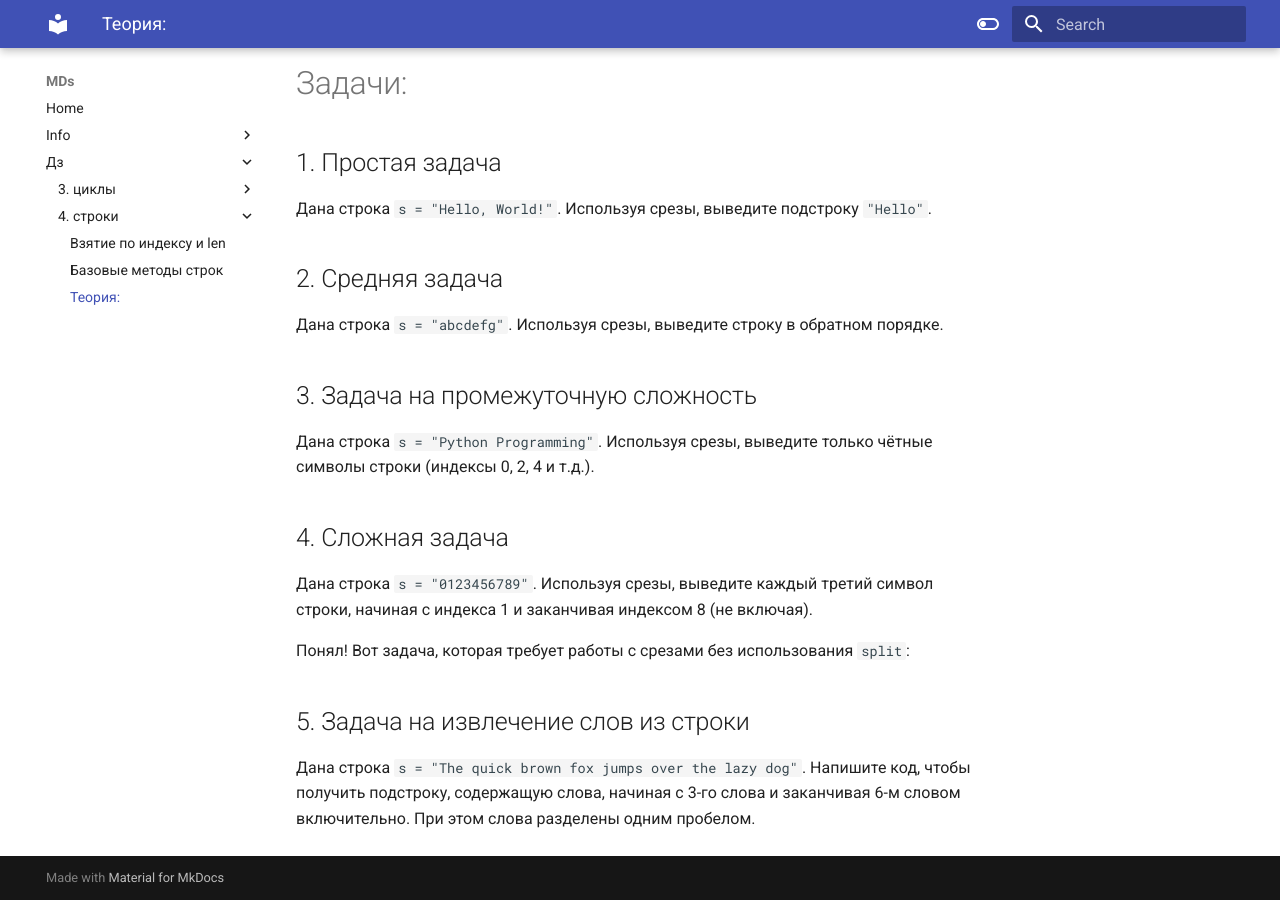
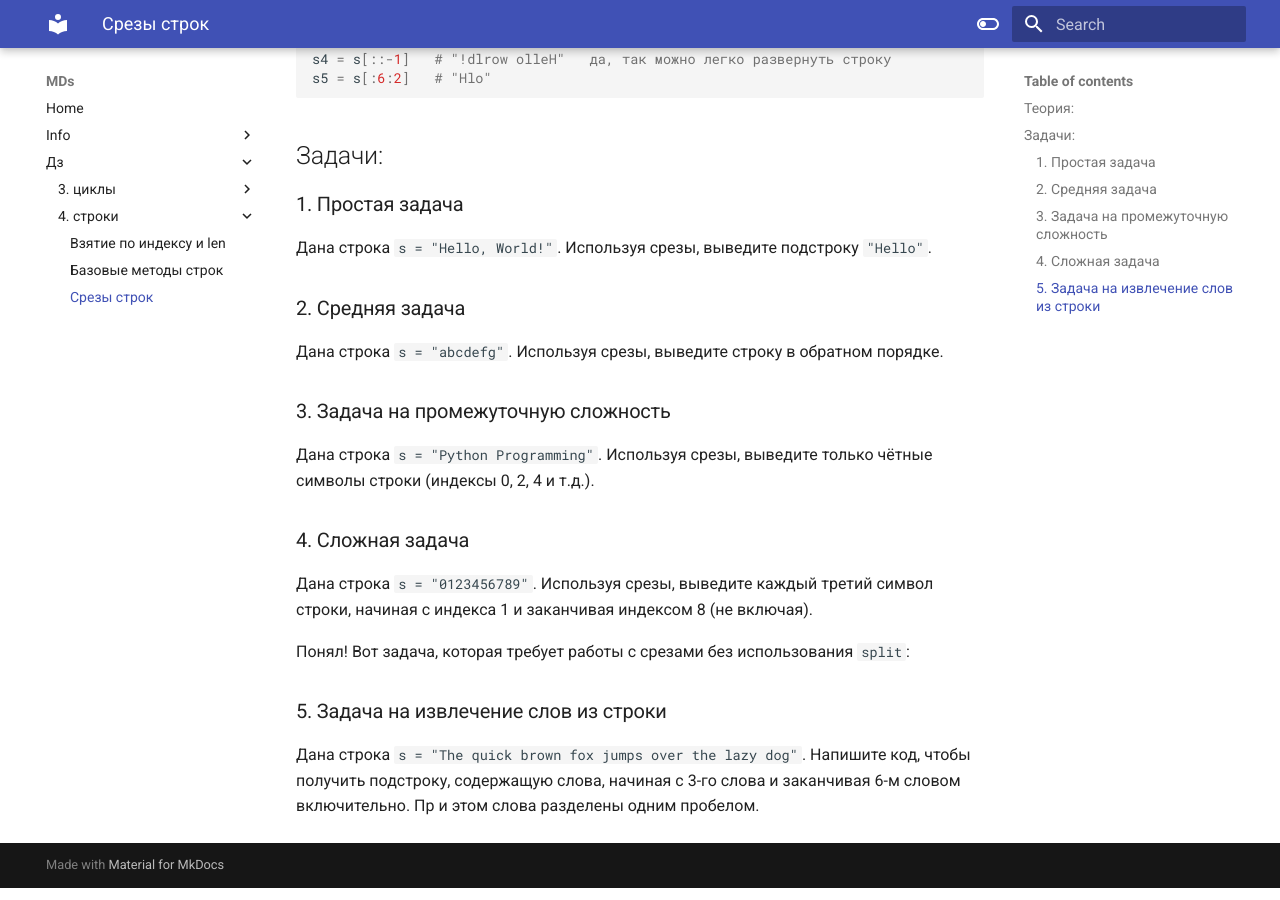
Before and after one commit to Ya4alex/MDs, an MkDocs documentation site: the page built from docs/Дз/4. строки/Срезы.md, in a window 1280 px wide and 900 px high, scrolled down 698 px. Built offline with MkDocs 1.6.1 and Material for MkDocs 9.7.7, drawn with Linux system fonts in a browser that asks for light colours.

Commit message:
Срезы2

````diff
--- a/docs/Дз/4. строки/Срезы.md
+++ b/docs/Дз/4. строки/Срезы.md
@@ -1,4 +1,5 @@
-# Теория:
+# Срезы строк
+## Теория:
 
 Срезы строк позволяют получить подстроки, используя синтаксис `строка[начало:конец:шаг]`. Это похоже на диапазон, который можно задать в цикле `for i in range()`.
 
@@ -19,21 +20,22 @@ s4 = s[::-1]   # "!dlrow olleH"   да, так можно легко разве
 s5 = s[:6:2]   # "Hlo"
 ```
 
-# Задачи:
+## Задачи:
 
-## 1. Простая задача
+### 1. Простая задача
    Дана строка `s = "Hello, World!"`. Используя срезы, выведите подстроку `"Hello"`.
 
-## 2. Средняя задача
+### 2. Средняя задача
    Дана строка `s = "abcdefg"`. Используя срезы, выведите строку в обратном порядке.
 
-## 3. Задача на промежуточную сложность
+### 3. Задача на промежуточную сложность
    Дана строка `s = "Python Programming"`. Используя срезы, выведите только чётные символы строки (индексы 0, 2, 4 и т.д.).
 
-## 4. Сложная задача
+### 4. Сложная задача
    Дана строка `s = "0123456789"`. Используя срезы, выведите каждый третий символ строки, начиная с индекса 1 и заканчивая индексом 8 (не включая).
 
 Понял! Вот задача, которая требует работы с срезами без использования `split`:
 
-## 5. Задача на извлечение слов из строки
-Дана строка `s = "The quick brown fox jumps over the lazy dog"`. Напишите код, чтобы получить подстроку, содержащую слова, начиная с 3-го слова и заканчивая 6-м словом включительно. При этом слова разделены одним пробелом.
+### 5. Задача на извлечение слов из строки
+Дана строка `s = "The quick brown fox jumps over the lazy dog"`. Напишите код, чтобы получить подстроку, содержащую слова, начиная с 3-го слова и заканчивая 6-м словом включительно. Пр
+и этом слова разделены одним пробелом.
````
